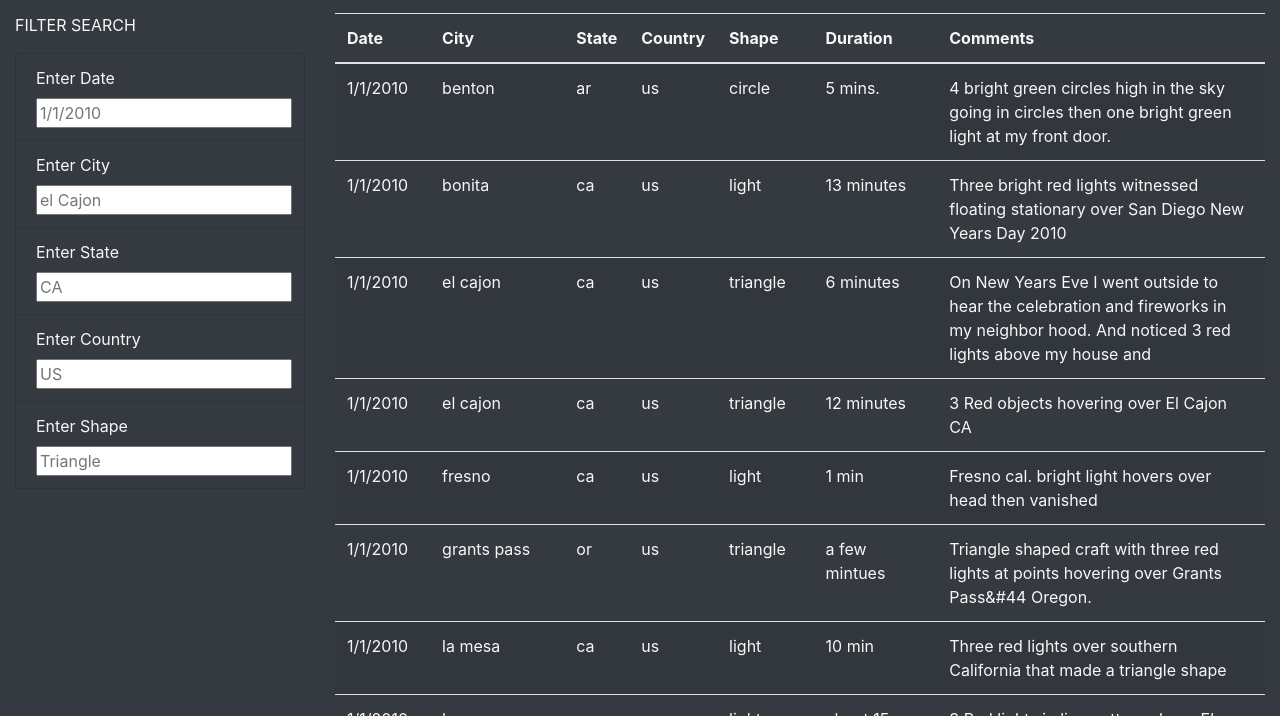
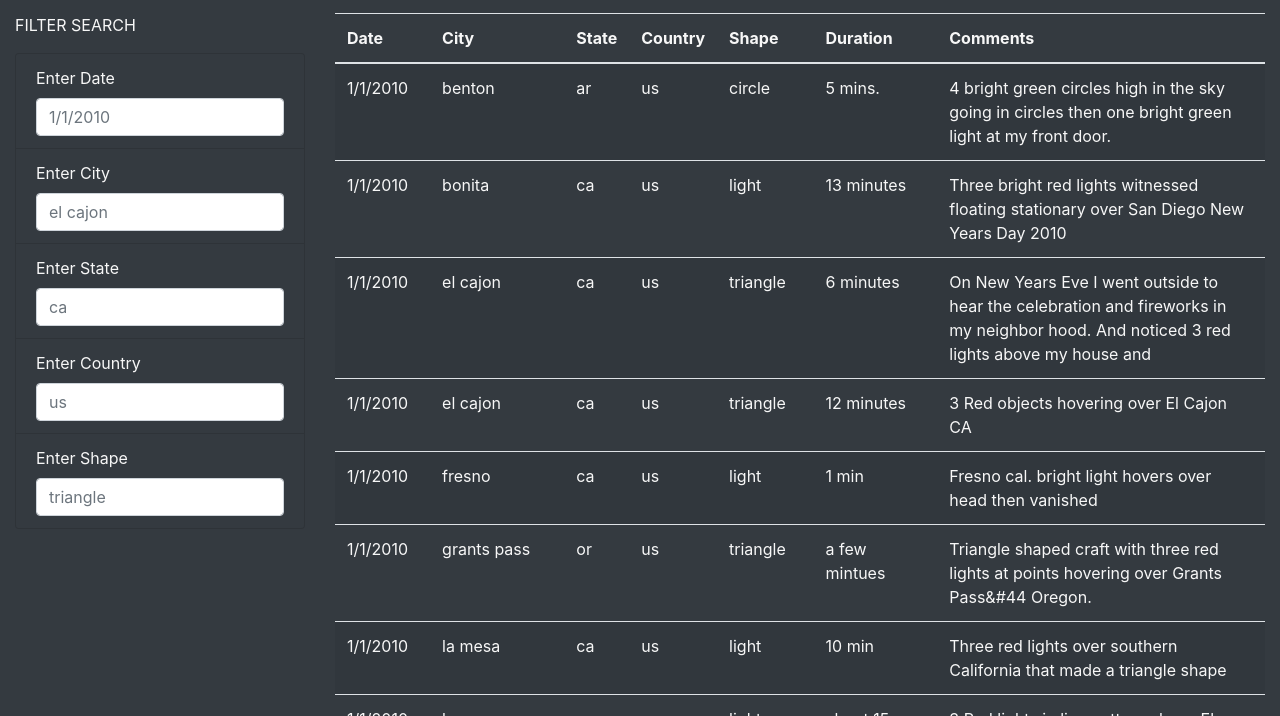
Before and after one commit to lallben/UFOs, a plain HTML site: page index.html in a window 1280 px wide. Shown: the part 702-1418 px from the top of the page. Drawn offline with nearby package versions, Linux system fonts and the light colour scheme.

Commit message:
Updating files

```diff
--- a/index.html
+++ b/index.html
@@ -45,23 +45,23 @@
                         <ul class="list-group bg-dark">
                             <li class="list-group-item bg-dark">
                                 <label for="date">Enter Date</label><br>
-                                <input type="text" placeholder="1/1/2010" id="datetime" />
+                                <input type="text" class="form-control" placeholder="1/1/2010" id="datetime" />
                             </li>
                             <li class="list-group-item bg-dark">
                                 <label for="city">Enter City</label><br>
-                                <input type="text" placeholder="el Cajon" id="city" />
+                                <input type="text" class="form-control" placeholder="el cajon" id="city" />
                             </li>
                             <li class="list-group-item bg-dark">
                                 <label for="state">Enter State</label><br>
-                                <input type="text" placeholder="CA" id="state" />
+                                <input type="text" class="form-control" placeholder="ca" id="state" />
                             </li>
                             <li class="list-group-item bg-dark">
                                 <label for="country">Enter Country</label><br>
-                                <input type="text" placeholder="US" id="country" />
+                                <input type="text" class="form-control" placeholder="us" id="country" />
                             </li>
                             <li class="list-group-item bg-dark">
                                 <label for="shape">Enter Shape</label><br>
-                                <input type="text" placeholder="Triangle" id="shape" />
+                                <input type="text" class="form-control" placeholder="triangle" id="shape" />
                             </li>
                         </ul>
                   </form>
```
Also changed, not shown: static/images/Webpage_all_search.png (added), static/images/Webpage_city_search.png, static/images/Webpage_date_search.png, static/images/Webpage_default.png, static/images/Webpage_shape_search.png (added), static/images/Webpage_state_search.png (deleted).
